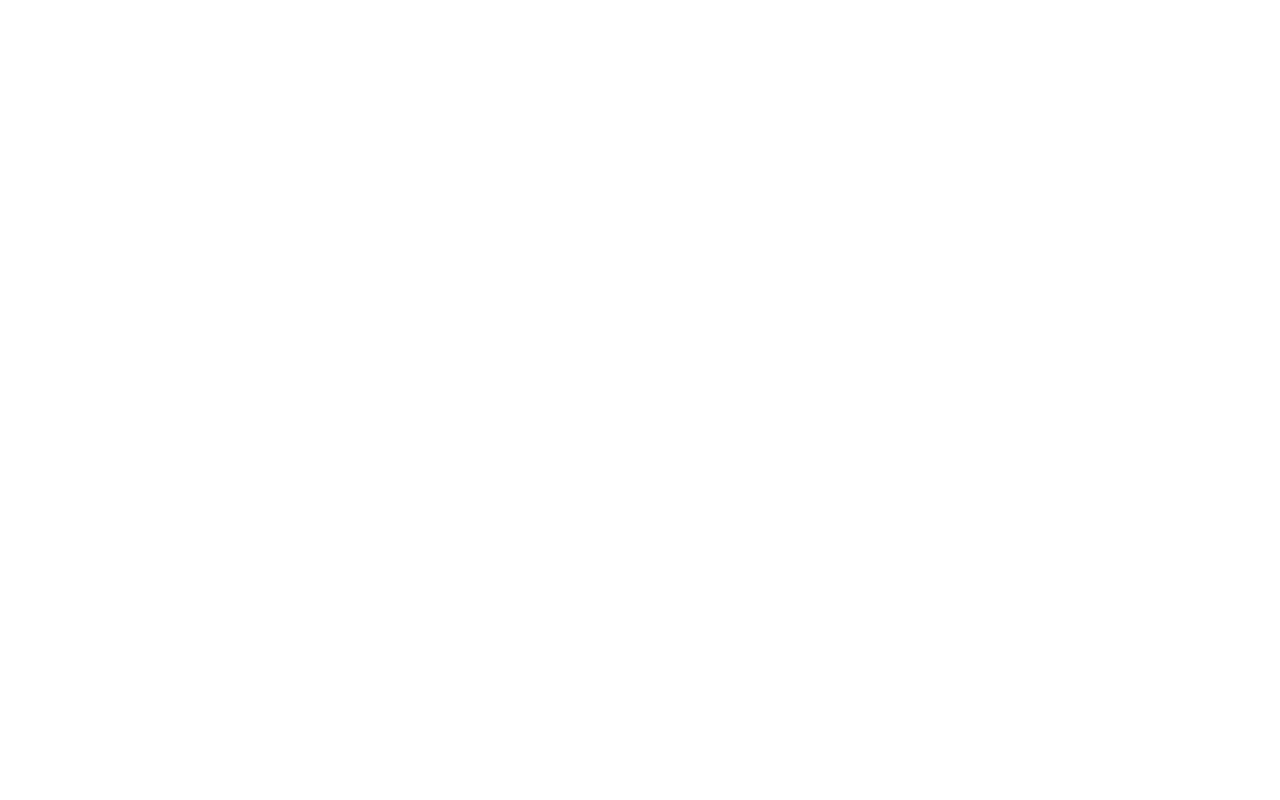
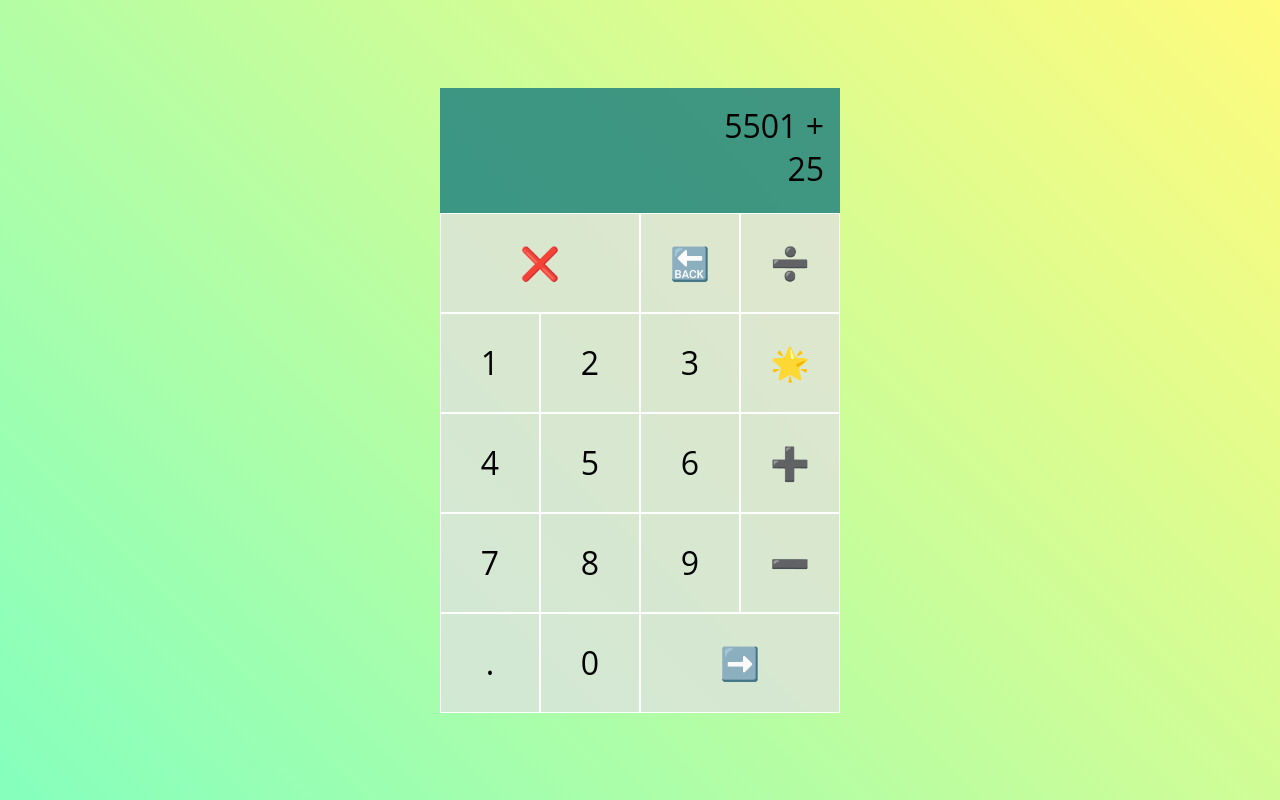
Before and after one commit to XploR5/Calculator, a plain HTML site: page index.html in a window 1280 px wide. Drawn offline with Linux system fonts and the light colour scheme.

Commit message:
Designed Layout

```diff
--- a/index.html
+++ b/index.html
@@ -4,7 +4,34 @@
     <meta charset="UTF-8" />
     <meta http-equiv="X-UA-Compatible" content="IE=edge" />
     <meta name="viewport" content="width=device-width, initial-scale=1.0" />
+    <link rel="stylesheet" href="style.css" />
+    <script src="app.js" defer></script>
     <title>Calculator</title>
   </head>
-  <body></body>
+  <body>
+    <div class="calc-grid">
+      <div class="calc-output">
+        <div class="preCalc">5501 +</div>
+        <div class="curCalc">25</div>
+      </div>
+      <button class="doubleSpan">❌</button>
+      <button>🔙</button>
+      <button>➗</button>
+      <button>1</button>
+      <button>2</button>
+      <button>3</button>
+      <button>🌟</button>
+      <button>4</button>
+      <button>5</button>
+      <button>6</button>
+      <button>➕</button>
+      <button>7</button>
+      <button>8</button>
+      <button>9</button>
+      <button>➖</button>
+      <button>.</button>
+      <button>0</button>
+      <button class="doubleSpan">➡️</button>
+    </div>
+  </body>
 </html>
--- a/style.css
+++ b/style.css
@@ -1,3 +1,47 @@
+*,
+*::before,
+*::after {
+  box-sizing: border-box;
+  font-family: 'Open Sans', sans-serif;
+  font-weight: normal;
+}
+
 body {
-  background-color: whitesmoke;
+  margin: 0;
+  padding: 0;
+  background-image: linear-gradient(45deg, #85ffbd 0%, #fffb7d 100%);
 }
+
+.calc-grid {
+  display: grid;
+  align-content: center;
+  justify-content: center;
+  min-height: 100vh;
+  grid-template-columns: repeat(4, 100px);
+  grid-template-rows: minmax(125px, auto) repeat(5, 100px);
+}
+
+.calc-grid > button {
+  cursor: pointer;
+  background-color: rgba(225, 225, 225, 0.75);
+  outline: none;
+  font-size: 2rem;
+  border: 1px solid white;
+}
+
+.calc-grid > button:hover {
+  background-color: rgba(225, 225, 225, 1);
+}
+
+.doubleSpan {
+  grid-column: span 2;
+}
+
+.calc-output {
+  grid-column: 1 / -1;
+  background-color: rgba(25, 125, 125, 0.8);
+  border: none;
+  font-size: 2rem;
+  text-align: right;
+  padding: 1rem;
+}
```
